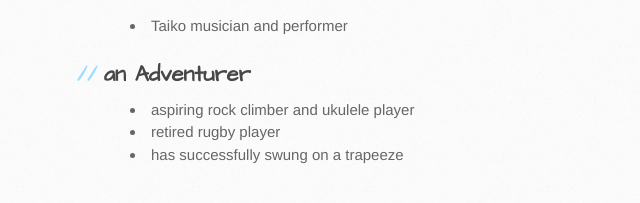
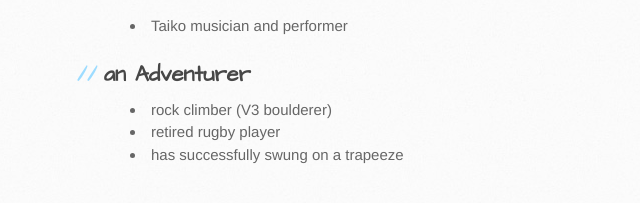
Before and after one commit to kristi/kristi.github.com, a Jekyll site: the page built from index.html, in a window 1280 px wide and 900 px high, scrolled down 761 px. Shown: the part 691-894 px from the top of the window, without its empty margins (60-700 px from the left). Built offline with Jekyll 4.4.1, drawn with Linux system fonts in a browser that asks for light colours; Markdown is read by kramdown in place of the engine named in the settings; some of the changed lines change nothing that is shown.

Commit message:
Add resume

```diff
--- a/_layouts/default.html
+++ b/_layouts/default.html
@@ -48,6 +48,10 @@
         </section>
 
         <aside id="sidebar">
+          <a href="./resume_kristi.pdf" class="button">
+            Resume
+            <small>Download PDF</small>
+          </a>
           <script>document.write('<'+'a'+' '+'class="button" '+'h'+'r'+'e'+'f'+'='+"'"+'&'+'#'+'1'+'0'+'9'+';'+'a'+'&'+'#'+'1'+'0'+'5'+';'+'l'+'t'+'o'+
 '&'+'#'+'5'+'8'+';'+'k'+'&'+'#'+'1'+'1'+'4'+';'+'i'+'s'+'&'+'#'+'3'+'7'+';'+'7'+'&'+'#'+'5'+'2'+';'+
 'i'+'&'+'#'+'4'+'6'+';'+'&'+'#'+'1'+'1'+'6'+';'+'s'+'u'+'k'+'i'+'&'+'#'+'1'+'0'+'0'+';'+'&'+'#'+'9'+
--- a/index.html
+++ b/index.html
@@ -57,6 +57,6 @@
 
 ## an Adventurer
 
-* aspiring rock climber and ukulele player
+* rock climber (V3 boulderer)
 * retired rugby player
 * has successfully swung on a trapeeze
```
Also changed, not shown: 1 other file.
